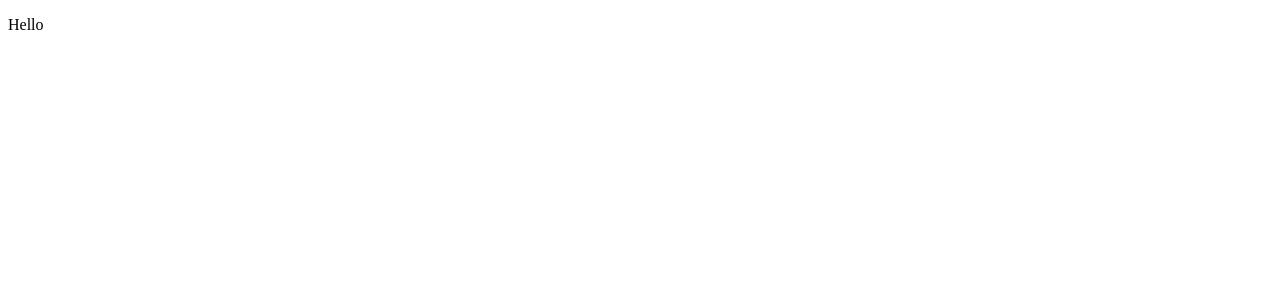
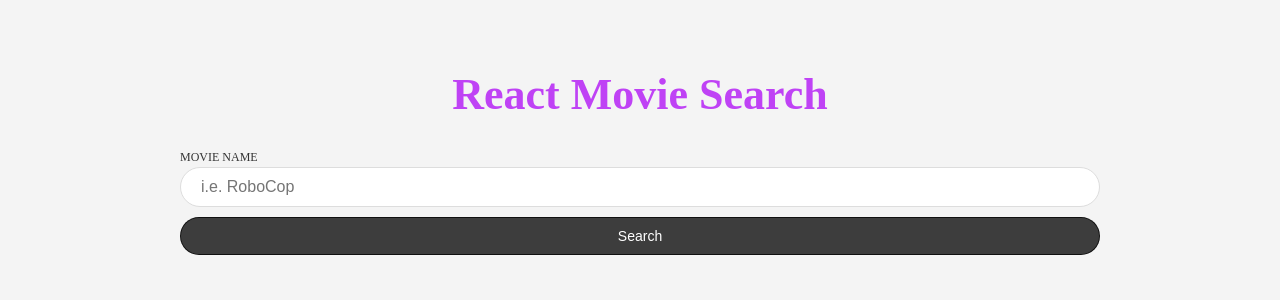
Before and after one commit to Sean-Char/movie-search, a React (Create React App) app: page / in a window 1280 px wide. Shown: the top 300 px of the page. Built offline with nearby package versions, Linux system fonts and the light colour scheme.

Commit message:
created searchMovie component and added styling

```diff
--- a/public/App.css
+++ b/public/App.css
@@ -0,0 +1,64 @@
+/* global styling */
+html {
+    font-size: 10px;
+}
+
+* {
+    box-sizing: border-box;
+}
+
+body {
+    margin: 0;
+    padding: 0;
+    background-color: rgb(244,244,244);
+    color: #333;
+}
+
+/* header */
+.container {
+    margin: 0 auto;
+    max-width:1000px;
+    padding: 40px;
+}
+
+.title {
+    font-size: 4.4rem;
+    text-align: center;
+    color: rgba(191,66,245);
+}
+
+
+/* form styling */
+.form {
+    display:grid;
+}
+
+.label {
+    font-size: 1.2rem;
+    margin-bottom: 0.2rem;
+    text-transform: uppercase;
+}
+
+.input {
+    font-size: 1.6rem;
+    padding: 0.5rem 2rem;
+    line-height: 2.8rem;
+    border-radius: 20px;
+    border: 1px solid #ddd;
+    margin-bottom: 1rem;
+}
+
+.button {
+    background-color: rgba(0,0,0,0.75);
+    color: white;
+    padding: 1rem 2rem;
+    border: 1px solid rgba(0,0,0,0.75);
+    border-radius: 20px;
+    font-size: 1.4rem;
+    cursor: pointer;
+    transition: background-color 250ms;
+}
+
+.button:hover {
+    background-color: rgba(191,66,245,0.85);
+}
--- a/src/App.js
+++ b/src/App.js
@@ -1,9 +1,11 @@
 import React from "react";
+import SearchMovies from './searchMovies';
 
 function App() {
   return (
-    <div >
-      <p>Hello</p>
+    <div className="container">
+      <h1 className="title">React Movie Search</h1>
+      <SearchMovies/>
     </div>
   );
 }
--- /dev/null
+++ b/src/searchMovies.js
@@ -0,0 +1,11 @@
+import React from 'react';
+
+export default function searchMovies() {
+    return (
+        <form className="form">
+            <label className="label" htmlFor="query">Movie Name</label>
+            <input className="input" type="text" name="query" placeholder="i.e. RoboCop"/>
+            <button className="button">Search</button>
+        </form>
+    )
+}
```
